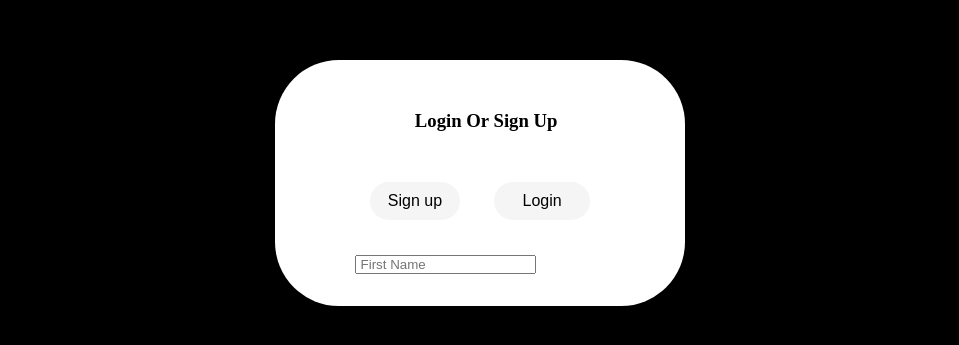
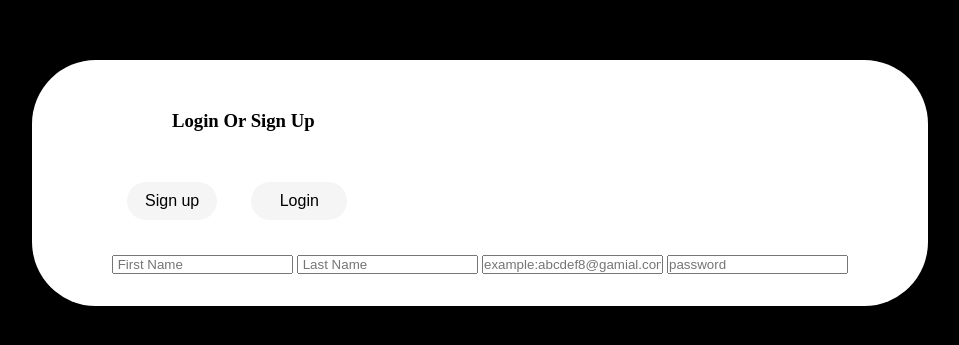
Before and after one commit to ItzMeSam13/SignUp-Login, a plain HTML site: page index.html in a window 1280 px wide. Shown: the part 217-562 px from the top of the page, without its empty margins (160-1119 px from the left). Drawn offline with Linux system fonts and the light colour scheme.

Commit message:
added login section

```diff
--- a/index.html
+++ b/index.html
@@ -14,8 +14,11 @@
         <button class="btn2">Login</button>
     </div>
     <div class="login-choice">
-        <form>
-            <input id="name" placeholder=" First Name" type="text">
+        <form class="login">
+            <input id="Fname" placeholder=" First Name" type="text">
+            <input id="Lname" placeholder=" Last Name" type="text">
+            <input id="email" placeholder="example:abcdef8@gamial.com" type="email">
+            <input id="password" placeholder="password" type="password">
         </form>
     </div>
     </div>
```
